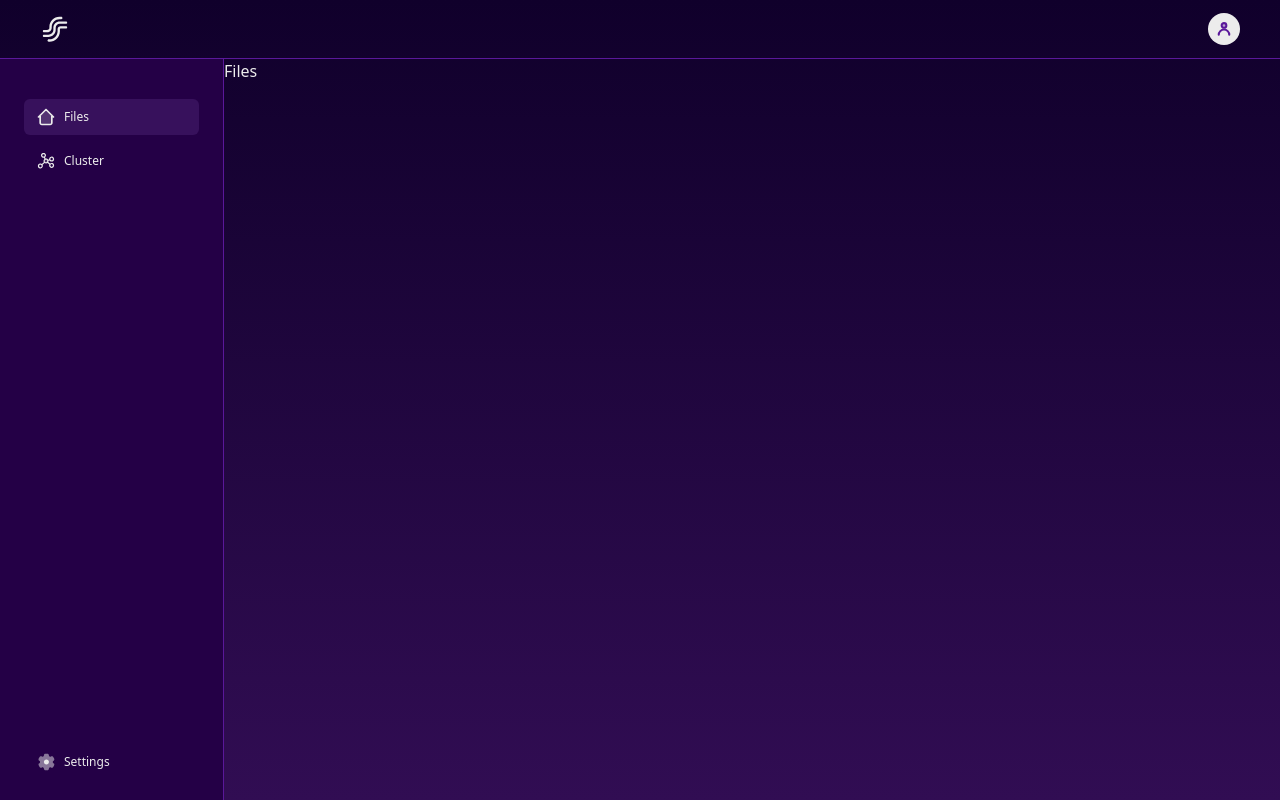
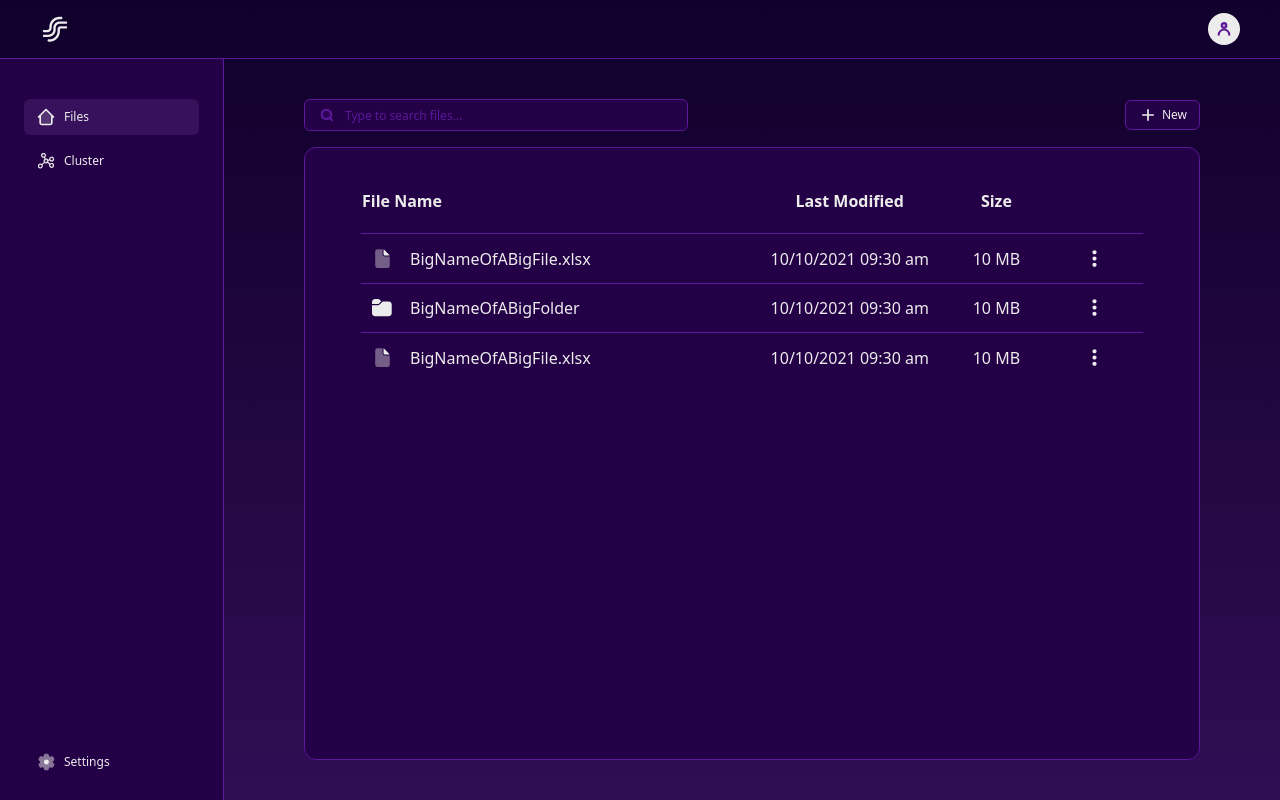
Before and after one commit to hugoarmor/streamify, a React (Create React App) app in the folder client/: page / in a window 1280 px wide. Built offline with nearby package versions, Linux system fonts and the light colour scheme; no server answers.

Commit message:
add: files page layout

```diff
--- /dev/null
+++ b/client/src/assets/file-icon.svg.tsx
@@ -0,0 +1,21 @@
+export function FileIcon() {
+  return (
+    <svg
+      width="25"
+      height="25"
+      viewBox="0 0 25 25"
+      fill="none"
+      xmlns="http://www.w3.org/2000/svg"
+    >
+      <path
+        d="M5.20834 5.20833C5.20834 4.6558 5.42784 4.12589 5.81854 3.73519C6.20924 3.34449 6.73914 3.125 7.29168 3.125H12.2396C12.3087 3.125 12.3749 3.15244 12.4237 3.20127C12.4726 3.25011 12.5 3.31635 12.5 3.38542V8.33333C12.5 8.88587 12.7195 9.41577 13.1102 9.80647C13.5009 10.1972 14.0308 10.4167 14.5833 10.4167H19.5313C19.6003 10.4167 19.6666 10.4441 19.7154 10.4929C19.7642 10.5418 19.7917 10.608 19.7917 10.6771V19.7917C19.7917 20.3442 19.5722 20.8741 19.1815 21.2648C18.7908 21.6555 18.2609 21.875 17.7083 21.875H7.29168C6.73914 21.875 6.20924 21.6555 5.81854 21.2648C5.42784 20.8741 5.20834 20.3442 5.20834 19.7917V5.20833Z"
+        fill="#ECECEC"
+        fillOpacity="0.4"
+      />
+      <path
+        d="M13.5417 8.33333V3.75417C13.5416 3.7026 13.5568 3.65216 13.5854 3.60925C13.614 3.56633 13.6547 3.53288 13.7024 3.51314C13.75 3.49339 13.8024 3.48823 13.853 3.49832C13.9036 3.5084 13.95 3.53328 13.9864 3.56979L19.3469 8.93021C19.3834 8.96663 19.4083 9.01307 19.4183 9.06365C19.4284 9.11423 19.4233 9.16666 19.4035 9.21431C19.3838 9.26195 19.3503 9.30265 19.3074 9.33126C19.2645 9.35987 19.2141 9.37509 19.1625 9.375H14.5833C14.3071 9.375 14.0421 9.26525 13.8468 9.0699C13.6514 8.87455 13.5417 8.6096 13.5417 8.33333Z"
+        fill="#ECECEC"
+      />
+    </svg>
+  );
+}
--- /dev/null
+++ b/client/src/assets/folder-icon.svg.tsx
@@ -0,0 +1,21 @@
+type Props = {
+  className?: string;
+};
+
+export function FolderIcon({ className }: Props) {
+  return (
+    <svg
+      className={className}
+      width="23"
+      height="23"
+      viewBox="0 0 23 23"
+      fill="none"
+      xmlns="http://www.w3.org/2000/svg"
+    >
+      <path
+        d="M1 5.08036C1 4.2634 1.32454 3.47989 1.90222 2.90222C2.47989 2.32454 3.2634 2 4.08036 2H7.09664C7.69546 2 8.26964 2.23821 8.6935 2.66125L10.2411 4.20964L7.82279 6.62875C7.63005 6.821 7.36887 6.92884 7.09664 6.92857H1V5.08036ZM1.00329 8.16071V16.1696C1.00329 16.9866 1.32782 17.7701 1.9055 18.3478C2.48318 18.9255 3.26668 19.25 4.08364 19.25H17.6339C18.4509 19.25 19.2344 18.9255 19.8121 18.3478C20.3897 17.7701 20.7143 16.9866 20.7143 16.1696V7.54464C20.7143 6.72768 20.3897 5.94418 19.8121 5.3665C19.2344 4.78882 18.4509 4.46429 17.6339 4.46429H11.7279L8.6935 7.49946C8.26992 7.92285 7.69554 8.1607 7.09664 8.16071H1.00329Z"
+        fill="#ECECEC"
+      />
+    </svg>
+  );
+}
--- /dev/null
+++ b/client/src/assets/more-icon.svg.tsx
@@ -0,0 +1,16 @@
+export function MoreIcon() {
+  return (
+    <svg
+      width="25"
+      height="25"
+      viewBox="0 0 25 25"
+      fill="none"
+      xmlns="http://www.w3.org/2000/svg"
+    >
+      <path
+        d="M12.5 20.8333C11.9271 20.8333 11.4368 20.6295 11.0292 20.2219C10.6215 19.8142 10.4174 19.3236 10.4167 18.75C10.4167 18.1771 10.6208 17.6868 11.0292 17.2792C11.4375 16.8715 11.9278 16.6674 12.5 16.6667C13.0729 16.6667 13.5635 16.8708 13.9719 17.2792C14.3802 17.6875 14.584 18.1778 14.5833 18.75C14.5833 19.3229 14.3795 19.8135 13.9719 20.2219C13.5642 20.6302 13.0736 20.834 12.5 20.8333ZM12.5 14.5833C11.9271 14.5833 11.4368 14.3795 11.0292 13.9719C10.6215 13.5642 10.4174 13.0736 10.4167 12.5C10.4167 11.9271 10.6208 11.4368 11.0292 11.0292C11.4375 10.6215 11.9278 10.4174 12.5 10.4167C13.0729 10.4167 13.5635 10.6208 13.9719 11.0292C14.3802 11.4375 14.584 11.9278 14.5833 12.5C14.5833 13.0729 14.3795 13.5635 13.9719 13.9719C13.5642 14.3802 13.0736 14.584 12.5 14.5833ZM12.5 8.33332C11.9271 8.33332 11.4368 8.1295 11.0292 7.72186C10.6215 7.31423 10.4174 6.8236 10.4167 6.24999C10.4167 5.67707 10.6208 5.1868 11.0292 4.77916C11.4375 4.37152 11.9278 4.16735 12.5 4.16666C13.0729 4.16666 13.5635 4.37082 13.9719 4.77916C14.3802 5.18749 14.584 5.67777 14.5833 6.24999C14.5833 6.82291 14.3795 7.31353 13.9719 7.72186C13.5642 8.1302 13.0736 8.33402 12.5 8.33332Z"
+        fill="#ECECEC"
+      />
+    </svg>
+  );
+}
--- /dev/null
+++ b/client/src/assets/plus-icon.svg.tsx
@@ -0,0 +1,16 @@
+export function PlusIcon() {
+  return (
+    <svg
+      width="20"
+      height="20"
+      viewBox="0 0 20 20"
+      fill="none"
+      xmlns="http://www.w3.org/2000/svg"
+    >
+      <path
+        d="M15.8333 10.8317H10.8333V15.8317H9.16666V10.8317H4.16666V9.16501H9.16666V4.16501H10.8333V9.16501H15.8333V10.8317Z"
+        fill="#ECECEC"
+      />
+    </svg>
+  );
+}
--- /dev/null
+++ b/client/src/assets/search-icon.svg.tsx
@@ -0,0 +1,36 @@
+type Props = {
+  className?: string;
+};
+
+export function SearchIcon({className}: Props) {
+  return (
+    <svg
+      className={className}
+      width="14"
+      height="14"
+      viewBox="0 0 14 14"
+      fill="none"
+      xmlns="http://www.w3.org/2000/svg"
+    >
+      <g clipPath="url(#clip0_9_4)">
+        <path
+          opacity="0.16"
+          d="M11.0835 6.41676C11.0835 7.65444 10.5918 8.84142 9.71662 9.71659C8.84145 10.5918 7.65447 11.0834 6.41679 11.0834C5.17911 11.0834 3.99213 10.5918 3.11696 9.71659C2.24179 8.84142 1.75012 7.65444 1.75012 6.41676C1.75012 5.17908 2.24179 3.9921 3.11696 3.11693C3.99213 2.24176 5.17911 1.75009 6.41679 1.75009C7.65447 1.75009 8.84145 2.24176 9.71662 3.11693C10.5918 3.9921 11.0835 5.17908 11.0835 6.41676Z"
+          fill="#5A189A"
+        />
+        <path
+          d="M12.25 12.25L9.71658 9.71658M9.71658 9.71658C10.1499 9.28323 10.4937 8.76877 10.7282 8.20257C10.9627 7.63637 11.0835 7.02952 11.0835 6.41666C11.0835 5.80381 10.9627 5.19696 10.7282 4.63076C10.4937 4.06456 10.1499 3.5501 9.71658 3.11675C9.28323 2.6834 8.76877 2.33964 8.20257 2.10512C7.63637 1.87059 7.02952 1.74988 6.41666 1.74988C5.80381 1.74988 5.19696 1.87059 4.63076 2.10512C4.06456 2.33964 3.5501 2.6834 3.11675 3.11675C2.24156 3.99194 1.74988 5.17896 1.74988 6.41666C1.74988 7.65437 2.24156 8.84139 3.11675 9.71658C3.99194 10.5918 5.17896 11.0835 6.41666 11.0835C7.65437 11.0835 8.84139 10.5918 9.71658 9.71658Z"
+          stroke="#5A189A"
+          strokeWidth="2.08333"
+          strokeLinecap="round"
+          strokeLinejoin="round"
+        />
+      </g>
+      <defs>
+        <clipPath id="clip0_9_4">
+          <rect width="14" height="14" fill="white" />
+        </clipPath>
+      </defs>
+    </svg>
+  );
+}
--- a/client/src/index.scss
+++ b/client/src/index.scss
@@ -65,6 +65,10 @@ html, body {
   color: $white;
 }
 
+.placeholder-stf-purple-600::placeholder {
+  color: $purple-600;
+}
+
 .border-stf-purple-900 {
   border-color: $purple-900;
 }
--- a/client/src/layouts/root/files.tsx
+++ b/client/src/layouts/root/files.tsx
@@ -1,5 +1,80 @@
+import { FileIcon } from "../../assets/file-icon.svg";
+import { FolderIcon } from "../../assets/folder-icon.svg";
+import { MoreIcon } from "../../assets/more-icon.svg";
+import { PlusIcon } from "../../assets/plus-icon.svg";
+import { SearchIcon } from "../../assets/search-icon.svg";
+
 export function FilesLayout() {
   return (
-    <h1>Files</h1>
+    <section className="w-full h-full px-20 flex items-center justify-center">
+      <section className="flex py-10 w-full h-full flex-col">
+        <div className="w-full mb-4 flex items-center justify-between">
+          <div className="relative flex items-center">
+            <SearchIcon className="absolute left-4" />
+            <input
+              type="text"
+              placeholder="Type to search files..."
+              className="w-96 pl-10 placeholder-stf-purple-600 text-xs h-8 bg-stf-purple-800 border border-stf-purple-600 rounded-md outline-none"
+            />
+          </div>
+          <button className="flex items-center hover:opacity-50 gap-1 border bg-stf-purple-800 border-stf-purple-600 rounded-md text-xs px-3 py-1">
+            <PlusIcon /> New
+          </button>
+        </div>
+        <div className="h-full pt-10 px-14 justify-center bg-stf-purple-800 border border-stf-purple-600 rounded-xl">
+          <table className="w-full table-fixed">
+            <thead>
+              <tr>
+                <th className="w-1/2 pb-5 text-left">File Name</th>
+                <th className="w-1/4 pb-5">Last Modified</th>
+                <th className="w-1/8 pb-5">Size</th>
+                <th className="w-1/8 pb-5"></th>
+              </tr>
+            </thead>
+            <tbody>
+              <tr className="border-t border-stf-purple-600">
+                <td className="py-3 flex items-center gap-2">
+                  <div className="w-10 flex items-center justify-center">
+                    <FileIcon />
+                  </div>
+                  BigNameOfABigFile.xlsx
+                </td>
+                <td className="text-center font-thin">10/10/2021 09:30 am</td>
+                <td className="text-center font-thin">10 MB</td>
+                <td className="flex items-center justify-center">
+                  <MoreIcon />
+                </td>
+              </tr>
+              <tr className="border-t border-stf-purple-600">
+                <td className="py-3 flex items-center gap-2">
+                  <div className="w-10 flex items-center justify-center">
+                    <FolderIcon />
+                  </div>
+                  BigNameOfABigFolder
+                </td>
+                <td className="text-center font-thin">10/10/2021 09:30 am</td>
+                <td className="text-center font-thin">10 MB</td>
+                <td className="flex items-center justify-center">
+                  <MoreIcon />
+                </td>
+              </tr>
+              <tr className="border-t border-stf-purple-600">
+                <td className="py-3 flex items-center gap-2">
+                  <div className="w-10 flex items-center justify-center">
+                    <FileIcon />
+                  </div>
+                  BigNameOfABigFile.xlsx
+                </td>
+                <td className="text-center font-thin">10/10/2021 09:30 am</td>
+                <td className="text-center font-thin">10 MB</td>
+                <td className="flex items-center justify-center">
+                  <MoreIcon />
+                </td>
+              </tr>
+            </tbody>
+          </table>
+        </div>
+      </section>
+    </section>
   );
 }
```
